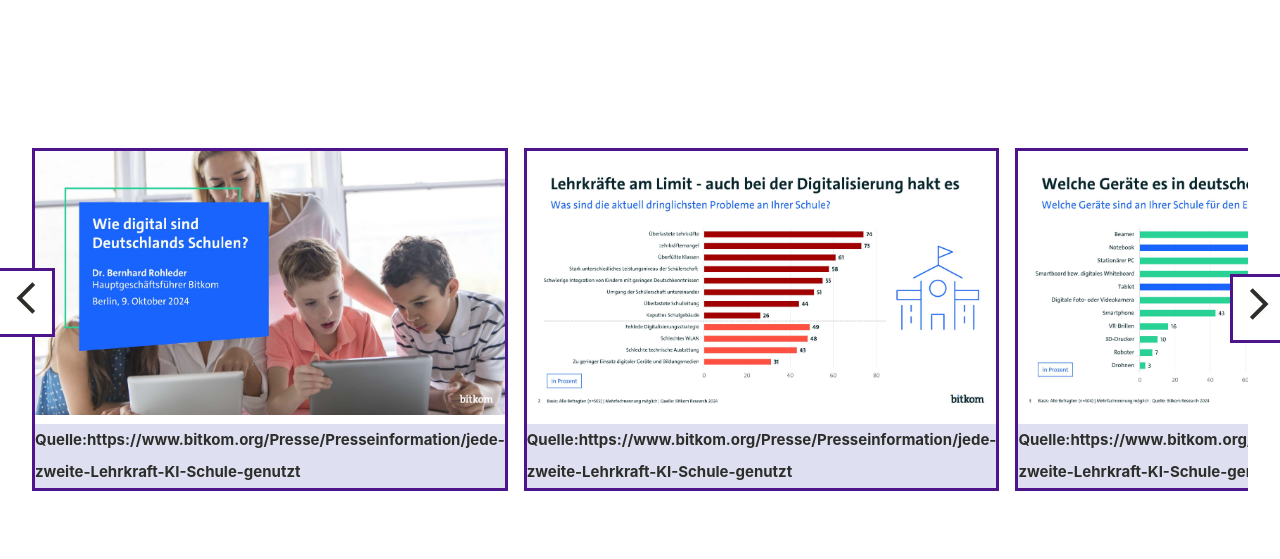
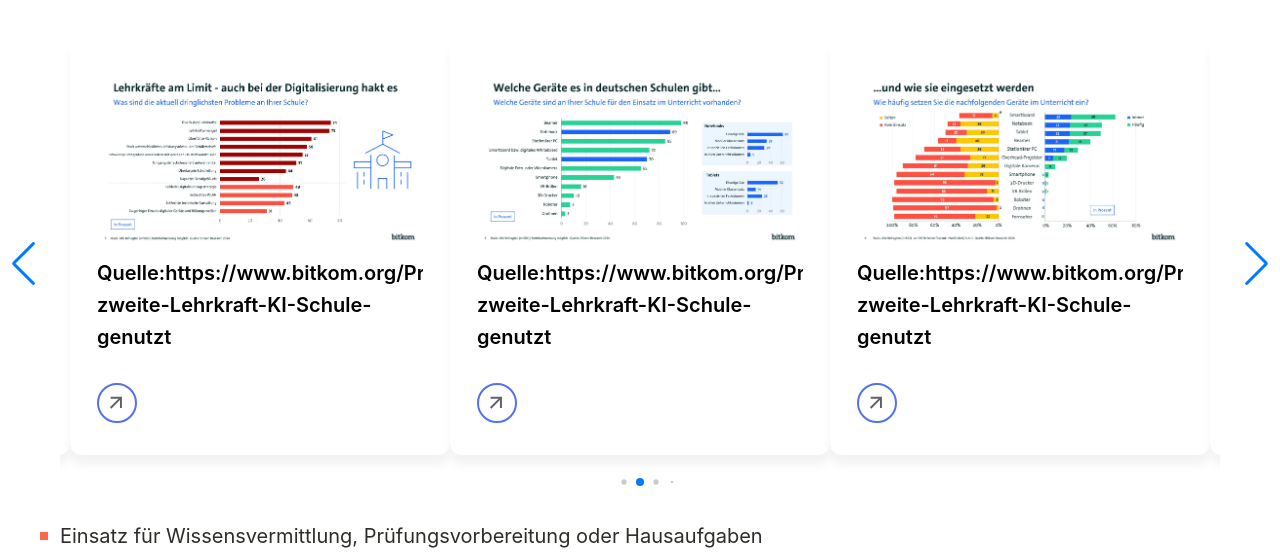
Before and after one commit to 8widerstand/first-css, a website: page wps2_projektarbeit_Willy_Darcisse_Fonkou_Kamte.html in a window 1280 px wide. Shown: the part 342-901 px from the top of the page. Drawn offline with nearby package versions, Linux system fonts and the light colour scheme.

```diff
--- a/wps2_projektarbeit_Willy_Darcisse_Fonkou_Kamte.css
+++ b/wps2_projektarbeit_Willy_Darcisse_Fonkou_Kamte.css
@@ -66,7 +66,6 @@
     height: 100px;
     width: 100%;
     z-index: 1000;
-    overflow-inline: hidden;
     font-size: 18px;
     text-transform: uppercase;
     color: var(--black);
@@ -116,7 +115,9 @@
 
 .navbar > ul > li:hover .sub-menu {
     display: block;
+    z-index: 1000;
 }
+
 
 .hover-elt {
     background: var(--accent-1);
@@ -329,6 +330,13 @@
         position: relative;
 
     }
+    .card-list .card-link .card-image{
+        width: 50%;
+        aspect-ratio: 16/9;
+        object-fit: cover;
+        border-radius: 12px;
+        height: auto;
+    }
 }
 
 /*----------------Responsive2---------------------*/
@@ -339,6 +347,7 @@
         padding-right:30px ;
         padding-left: 40px;
     }
+
     .rooms{
         display: flex;
         overflow-x: auto;
@@ -369,6 +378,10 @@
     .diagram1 > canvas{
        margin: 110px;
     }
+    section > div > canvas{
+        width: min-content;
+        height: min-content;
+    }
     .diagram1 .text__legend{
        margin-left: 160px;
     }
@@ -392,6 +405,13 @@
         border: 1px solid var(--accent-1);
         width: 10%;
 
+    }
+    .swiper{
+        position: relative;
+        display: flex;
+        justify-content: center;
+        align-items: center;
+        width: min-content;
     }
 }
 
@@ -424,77 +444,67 @@
 }
 
 /*--------------------------SLide--------------------------------*/
-.carousel{
-    margin-bottom: 80px;
+.container-swiper {
+    display: flex;
+    justify-content: center;
+    align-items: center;
+    width: 100%;
+    height: 100%;
+
 }
-.rooms {
-    display: flex;
-    --items: 2;
-    gap: 1rem;
-    --gap : var(--gap);
-    overflow-x: auto;
-    padding: -.5rem ;
-    margin: -.5rem ;
-    scroll-snap-type: x proximity;
-    scroll-padding-inline: .5rem;
+.card-wrapper{
+    max-width: 1200px;
+    margin: 0 60px 35px;
+    padding: 20px 10px;
+    overflow: hidden;
 }
-.room img{
-    min-width: calc((100% - (var(--items) - 1) * var(--gap)) / var(--items));
+.card-list .card-item{
+    list-style: none;
+}
+.card-list .card-item .card-link{
+    user-select: none;
+    display: block;
+    padding: 25px;
+    background: #fff;
+    border-radius: 12px;
+    text-decoration: none;
+    border: 2px solid transparent;
+    box-shadow: 0 10px 10px rgba(0,0,0,0.05);
+    transition: 0.3s ease;
+}
+.card-list .card-item .card-link:hover{
+    border-color: #3498db;
+}
+.card-list .card-link .card-image{
     width: 100%;
-    scroll-snap-align: start;
+    aspect-ratio: 16/9;
+    object-fit: cover;
+    border-radius: 12px;
+    height: auto;
+
+}
+.card-list .card-link .card-title{
+    color: #000;
+    font-weight: 600;
+    overflow: hidden;
+
+}
+.card-list .card-link .card-button{
+    height: 40px;
+    width: 40px;
+    border-radius: 50%;
+    margin: 30px 0 5px;
+    border: 2px solid #5372F0;
+    background: none;
+    transform:  rotate(-45deg);
+    cursor: pointer;
+    transition: 0.2s ease;
+
 }
 
-.slides .styleSlide:hover {
-    transform: scale(99%);
-    transition: 0.5s;
-    border-color: rgba(53, 153, 219, 0.6);
-}
-.slides .styleSlide {
-    border: 3px solid var(--accent-2);
-
-}
-.styleSlide img {
-}
-
-.next {
-    position: relative;
-    border: 3px solid var(--accent-2);
-    width: min-content;
-    margin-left: 100%;
-    z-index: 200;
-    top: 187px;
-    cursor: pointer;
-    padding: 7px;
-    left: -10px;
-    background-color: var(--white);
-}
-
-.prev {
-    position: relative;
-    border: 3px solid var(--accent-2);
-    width: min-content;
-    margin-right: 110%;
-    z-index: 200;
-    top: 250px;
-    cursor: pointer;
-    right: 43px;
-    padding: 7px;
-    background-color: var(--white);
-}
-.next:hover, .prev:hover {
-    background-color: #8f95d3;
-    transition: 0.3s ease-in-out;
-}
-
-.slide__navigation .Svg{
-    color: var(--white);
-    fill: var(--black);
-}
-
-.footer__bild{
-    font-size: 15px;
-    font-weight: 700;
-    background-color: var(--accent-3);
+.card-list .card-link:hover .card-button{
+    background: #5372F0;
+    color: #fff;
 }
 
 /**----------- sec1 ---------------------**/
@@ -503,7 +513,6 @@
     margin-block: 80px;
     font-size: 26px;
     font-weight: bold;
-    overflow-x: auto;
 }
 .title_diagramm2 {
     margin-block: 20px;
--- a/wps2_projektarbeit_Willy_Darcisse_Fonkou_Kamte.html
+++ b/wps2_projektarbeit_Willy_Darcisse_Fonkou_Kamte.html
@@ -5,6 +5,8 @@
         <title>Bereits jede zweite Lehrkraft hat KI für die Schule genutzt</title>
         <link rel="stylesheet" href="wps2_projektarbeit_Willy_Darcisse_Fonkou_Kamte.css" />
         <meta name="viewport" content="width=device-width, initial-scale=1.0" />
+        <link rel="stylesheet" href="https://cdn.jsdelivr.net/npm/swiper@11/swiper-bundle.min.css"/>
+        <script src="https://cdn.jsdelivr.net/npm/swiper@11/swiper-bundle.min.js" defer></script>
         <script src="wps2_projektarbeit_Willy_Darcisse_Fonkou_Kamte.js" defer></script>
         <script src="https://cdn.jsdelivr.net/npm/chart.js"></script>
     </head>
@@ -161,121 +163,115 @@
             <h2 class="block-1">Aus der Presse kommende Information</h2>
         </header>
 
-        <div class="carousel container block">
-
-            <div class="relative block-4" data-slider>
-
-                    <div class="slide__navigation prev" data-slider-prev>
-                        <svg class="Svg" xmlns="http://www.w3.org/2000/svg" height="40px" viewBox="0 -960 960 960" width="38px" fill="#5f6368"><path d="M640-80 240-480l400-400 71 71-329 329 329 329-71 71Z" /></svg>
-                    </div>
-
-                    <div class="slide__navigation next" data-slider-next>
-                        <svg class="Svg" xmlns="http://www.w3.org/2000/svg" height="40px" viewBox="0 -960 960 960" width="38px" fill="#5f6368"><path d="m321-80-71-71 329-329-329-329 71-71 400 400L321-80Z" /></svg>
-                    </div>
-
-                    <div id="rooms" class="rooms slides" data-slider-wrapper>
-
-                        <div class="styleSlide slide room">
-                            <img src="assets/imgs/241009-bitkomcharts-bildung24-final_Seite_01.jpg" alt=""/>
-                            <div class="footer__bild">
-                               <a href="#" class="text__footer">Quelle:https://www.bitkom.org/Presse/Presseinformation/jede-zweite-Lehrkraft-KI-Schule-genutzt</a>
-                            </div>
-                        </div>
-
-                        <div class="styleSlide slide room">
-                            <img src="assets/imgs/241009-bitkomcharts-bildung24-final_Seite_02.jpg" alt=""/>
-                            <div class="footer__bild">
-                                <a href="#">Quelle:https://www.bitkom.org/Presse/Presseinformation/jede-zweite-Lehrkraft-KI-Schule-genutzt</a>
-                            </div>
-                        </div>
-
-                        <div class="styleSlide slide room">
-                            <img src="assets/imgs/241009-bitkomcharts-bildung24-final_Seite_03.jpg" alt=""/>
-                            <div class="footer__bild">
-                                <a href="#">Quelle:https://www.bitkom.org/Presse/Presseinformation/jede-zweite-Lehrkraft-KI-Schule-genutzt</a>
-                            </div>
-                        </div>
-
-                        <div class="styleSlide slide room">
-                            <img src="assets/imgs/241009-bitkomcharts-bildung24-final_Seite_04.jpg" alt=""/>
-                            <div class="footer__bild">
-                                <a href="#">Quelle:https://www.bitkom.org/Presse/Presseinformation/jede-zweite-Lehrkraft-KI-Schule-genutzt</a>
-                            </div>
-                        </div>
-
-                        <div class="styleSlide slide room">
-                            <img src="assets/imgs/241009-bitkomcharts-bildung24-final_Seite_05.jpg" alt=""/>
-                            <div class="footer__bild">
-                                <a href="#">Quelle:https://www.bitkom.org/Presse/Presseinformation/jede-zweite-Lehrkraft-KI-Schule-genutzt</a>
-                            </div>
-                        </div>
-
-                        <div class="styleSlide slide room">
-                            <img src="assets/imgs/241009-bitkomcharts-bildung24-final_Seite_06.jpg" alt=""/>
-                             <div class="footer__bild">
-                               <a href="#">Quelle:https://www.bitkom.org/Presse/Presseinformation/jede-zweite-Lehrkraft-KI-Schule-genutzt</a>
-                            </div>
-                        </div>
-
-                        <div class="styleSlide slide room">
-                            <img src="assets/imgs/241009-bitkomcharts-bildung24-final_Seite_07.jpg" alt=""/>
-                             <div class="footer__bild">
-                               <a href="#">Quelle:https://www.bitkom.org/Presse/Presseinformation/jede-zweite-Lehrkraft-KI-Schule-genutzt</a>
-                            </div>
-                        </div>
-
-                        <div class="styleSlide slide room">
-                            <img src="assets/imgs/241009-bitkomcharts-bildung24-final_Seite_08.jpg" alt=""/>
-                             <div class="footer__bild">
-                               <a href="#">Quelle:https://www.bitkom.org/Presse/Presseinformation/jede-zweite-Lehrkraft-KI-Schule-genutzt</a>
-                            </div>
-                        </div>
-
-                        <div class="styleSlide slide room">
-                            <img src="assets/imgs/241009-bitkomcharts-bildung24-final_Seite_09.jpg" alt=""/>
-                             <div class="footer__bild">
-                               <a href="#">Quelle:https://www.bitkom.org/Presse/Presseinformation/jede-zweite-Lehrkraft-KI-Schule-genutzt</a>
-                            </div>
-                        </div>
-
-                        <div class="styleSlide slide room">
-                            <img src="assets/imgs/241009-bitkomcharts-bildung24-final_Seite_10.jpg" alt=""/>
-                             <div class="footer__bild">
-                               <a href="#">Quelle:https://www.bitkom.org/Presse/Presseinformation/jede-zweite-Lehrkraft-KI-Schule-genutzt</a>
-                            </div>
-                        </div>
-
-                        <div class="styleSlide slide room">
-                            <img src="assets/imgs/241009-bitkomcharts-bildung24-final_Seite_11.jpg" alt=""/>
-                             <div class="footer__bild">
-                               <a href="#">Quelle:https://www.bitkom.org/Presse/Presseinformation/jede-zweite-Lehrkraft-KI-Schule-genutzt</a>
-                            </div>
-                        </div>
-
-                        <div class="styleSlide slide room">
-                            <img src="assets/imgs/241009-bitkomcharts-bildung24-final_Seite_12.jpg" alt=""/>
-                             <div class="footer__bild">
-                               <a href="#">Quelle:https://www.bitkom.org/Presse/Presseinformation/jede-zweite-Lehrkraft-KI-Schule-genutzt</a>
-                            </div>
-                        </div>
-
-                        <div class="styleSlide slide room">
-                            <img src="assets/imgs/241009-bitkomcharts-bildung24-final_Seite_13.jpg" alt=""/>
-                             <div class="footer__bild">
-                               <a href="#">Quelle:https://www.bitkom.org/Presse/Presseinformation/jede-zweite-Lehrkraft-KI-Schule-genutzt</a>
-                            </div>
-                        </div>
-
-                        <div class="styleSlide slide room">
-                            <img src="assets/imgs/241009-bitkomcharts-bildung24-final_Seite_14.jpg" alt=""/>
-                             <div class="footer__bild">
-                               <a href="#">Quelle:https://www.bitkom.org/Presse/Presseinformation/jede-zweite-Lehrkraft-KI-Schule-genutzt</a>
-                            </div>
-                        </div>
+        <section class="container-swiper">
+            <div class="swiper">
+                <div class="card-wrapper">
+                    <ul class="card-list swiper-wrapper">
+                        <li class="card-item swiper-slide">
+                            <a href="#" class="card-link">
+                                <img src="assets/imgs/241009-bitkomcharts-bildung24-final_Seite_01.jpg" height="400px" width="600px" alt="Card Image" class="card-image">
+                                <p class="card-title">Quelle:https://www.bitkom.org/Presse/Presseinformation/jede-zweite-Lehrkraft-KI-Schule-genutzt</p>
+                                <button class="card-button"><svg xmlns="http://www.w3.org/2000/svg" height="24px" viewBox="0 -960 960 960" width="24px" fill="#5f6368"><path d="M647-440H160v-80h487L423-744l57-56 320 320-320 320-57-56 224-224Z"/></svg></button>
+                            </a>
+                        </li>
+                        <li class="card-item swiper-slide">
+                            <a href="#" class="card-link">
+                                <img src="assets/imgs/241009-bitkomcharts-bildung24-final_Seite_02.jpg" height="400px" width="600px" alt="Card Image" class="card-image">
+                                <p class="card-title">Quelle:https://www.bitkom.org/Presse/Presseinformation/jede-zweite-Lehrkraft-KI-Schule-genutzt</p>
+                                <button class="card-button"><svg xmlns="http://www.w3.org/2000/svg" height="24px" viewBox="0 -960 960 960" width="24px" fill="#5f6368"><path d="M647-440H160v-80h487L423-744l57-56 320 320-320 320-57-56 224-224Z"/></svg></button>
+                            </a>
+                        </li>
+                        <li class="card-item swiper-slide">
+                            <a href="#" class="card-link">
+                                <img src="assets/imgs/241009-bitkomcharts-bildung24-final_Seite_03.jpg" height="400px" width="600px" alt="Card Image" class="card-image">
+                                <p class="card-title">Quelle:https://www.bitkom.org/Presse/Presseinformation/jede-zweite-Lehrkraft-KI-Schule-genutzt</p>
+                                <button class="card-button"><svg xmlns="http://www.w3.org/2000/svg" height="24px" viewBox="0 -960 960 960" width="24px" fill="#5f6368"><path d="M647-440H160v-80h487L423-744l57-56 320 320-320 320-57-56 224-224Z"/></svg></button>
+                            </a>
+                        </li>
+                        <li class="card-item swiper-slide">
+                            <a href="#" class="card-link">
+                                <img src="assets/imgs/241009-bitkomcharts-bildung24-final_Seite_04.jpg" height="400px" width="600px" alt="Card Image" class="card-image">
+                                <p class="card-title">Quelle:https://www.bitkom.org/Presse/Presseinformation/jede-zweite-Lehrkraft-KI-Schule-genutzt</p>
+                                <button class="card-button"><svg xmlns="http://www.w3.org/2000/svg" height="24px" viewBox="0 -960 960 960" width="24px" fill="#5f6368"><path d="M647-440H160v-80h487L423-744l57-56 320 320-320 320-57-56 224-224Z"/></svg></button>
+                            </a>
+                        </li>
+                        <li class="card-item swiper-slide">
+                            <a href="#" class="card-link">
+                                <img src="assets/imgs/241009-bitkomcharts-bildung24-final_Seite_05.jpg" height="400px" width="600px" alt="Card Image" class="card-image">
+                                <p class="card-title">Quelle:https://www.bitkom.org/Presse/Presseinformation/jede-zweite-Lehrkraft-KI-Schule-genutzt</p>
+                                <button class="card-button"><svg xmlns="http://www.w3.org/2000/svg" height="24px" viewBox="0 -960 960 960" width="24px" fill="#5f6368"><path d="M647-440H160v-80h487L423-744l57-56 320 320-320 320-57-56 224-224Z"/></svg></button>
+                            </a>
+                        </li>
+                        <li class="card-item swiper-slide">
+                            <a href="#" class="card-link">
+                                <img src="assets/imgs/241009-bitkomcharts-bildung24-final_Seite_06.jpg" height="400px" width="600px" alt="Card Image" class="card-image">
+                                <p class="card-title">Quelle:https://www.bitkom.org/Presse/Presseinformation/jede-zweite-Lehrkraft-KI-Schule-genutzt</p>
+                                <button class="card-button"><svg xmlns="http://www.w3.org/2000/svg" height="24px" viewBox="0 -960 960 960" width="24px" fill="#5f6368"><path d="M647-440H160v-80h487L423-744l57-56 320 320-320 320-57-56 224-224Z"/></svg></button>
+                            </a>
+                        </li>
+                        <li class="card-item swiper-slide">
+                            <a href="#" class="card-link">
+                                <img src="assets/imgs/241009-bitkomcharts-bildung24-final_Seite_07.jpg" height="400px" width="600px" alt="Card Image" class="card-image">
+                                <p class="card-title">Quelle:https://www.bitkom.org/Presse/Presseinformation/jede-zweite-Lehrkraft-KI-Schule-genutzt</p>
+                                <button class="card-button"><svg xmlns="http://www.w3.org/2000/svg" height="24px" viewBox="0 -960 960 960" width="24px" fill="#5f6368"><path d="M647-440H160v-80h487L423-744l57-56 320 320-320 320-57-56 224-224Z"/></svg></button>
+                            </a>
+                        </li>
+                        <li class="card-item swiper-slide">
+                            <a href="#" class="card-link">
+                                <img src="assets/imgs/241009-bitkomcharts-bildung24-final_Seite_08.jpg" height="400px" width="600px" alt="Card Image" class="card-image">
+                                <p class="card-title">Quelle:https://www.bitkom.org/Presse/Presseinformation/jede-zweite-Lehrkraft-KI-Schule-genutzt</p>
+                                <button class="card-button"><svg xmlns="http://www.w3.org/2000/svg" height="24px" viewBox="0 -960 960 960" width="24px" fill="#5f6368"><path d="M647-440H160v-80h487L423-744l57-56 320 320-320 320-57-56 224-224Z"/></svg></button>
+                            </a>
+                        </li>
+                        <li class="card-item swiper-slide">
+                            <a href="#" class="card-link">
+                                <img src="assets/imgs/241009-bitkomcharts-bildung24-final_Seite_09.jpg" height="400px" width="600px" alt="Card Image" class="card-image">
+                                <p class="card-title">Quelle:https://www.bitkom.org/Presse/Presseinformation/jede-zweite-Lehrkraft-KI-Schule-genutzt</p>
+                                <button class="card-button"><svg xmlns="http://www.w3.org/2000/svg" height="24px" viewBox="0 -960 960 960" width="24px" fill="#5f6368"><path d="M647-440H160v-80h487L423-744l57-56 320 320-320 320-57-56 224-224Z"/></svg></button>
+                            </a>
+                        </li>
+                        <li class="card-item swiper-slide">
+                            <a href="#" class="card-link">
+                                <img src="assets/imgs/241009-bitkomcharts-bildung24-final_Seite_10.jpg" height="400px" width="600px" alt="Card Image" class="card-image">
+                                <p class="card-title">Quelle:https://www.bitkom.org/Presse/Presseinformation/jede-zweite-Lehrkraft-KI-Schule-genutzt</p>
+                                <button class="card-button"><svg xmlns="http://www.w3.org/2000/svg" height="24px" viewBox="0 -960 960 960" width="24px" fill="#5f6368"><path d="M647-440H160v-80h487L423-744l57-56 320 320-320 320-57-56 224-224Z"/></svg></button>
+                            </a>
+                        </li>
+                        <li class="card-item swiper-slide">
+                            <a href="#" class="card-link">
+                                <img src="assets/imgs/241009-bitkomcharts-bildung24-final_Seite_11.jpg" height="400px" width="600px" alt="Card Image" class="card-image">
+                                <p class="card-title">Quelle:https://www.bitkom.org/Presse/Presseinformation/jede-zweite-Lehrkraft-KI-Schule-genutzt</p>
+                                <button class="card-button"><svg xmlns="http://www.w3.org/2000/svg" height="24px" viewBox="0 -960 960 960" width="24px" fill="#5f6368"><path d="M647-440H160v-80h487L423-744l57-56 320 320-320 320-57-56 224-224Z"/></svg></button>
+                            </a>
+                        </li>
+                        <li class="card-item swiper-slide">
+                            <a href="#" class="card-link">
+                                <img src="assets/imgs/241009-bitkomcharts-bildung24-final_Seite_12.jpg" height="400px" width="600px" alt="Card Image" class="card-image">
+                                <p class="card-title">Quelle:https://www.bitkom.org/Presse/Presseinformation/jede-zweite-Lehrkraft-KI-Schule-genutzt</p>
+                                <button class="card-button"><svg xmlns="http://www.w3.org/2000/svg" height="24px" viewBox="0 -960 960 960" width="24px" fill="#5f6368"><path d="M647-440H160v-80h487L423-744l57-56 320 320-320 320-57-56 224-224Z"/></svg></button>
+                            </a>
+                        </li>
+                        <li class="card-item swiper-slide">
+                            <a href="#" class="card-link">
+                                <img src="assets/imgs/241009-bitkomcharts-bildung24-final_Seite_13.jpg" height="400px" width="600px" alt="Card Image" class="card-image">
+                                <p class="card-title">Quelle:https://www.bitkom.org/Presse/Presseinformation/jede-zweite-Lehrkraft-KI-Schule-genutzt</p>
+                                <button class="card-button"><svg xmlns="http://www.w3.org/2000/svg" height="24px" viewBox="0 -960 960 960" width="24px" fill="#5f6368"><path d="M647-440H160v-80h487L423-744l57-56 320 320-320 320-57-56 224-224Z"/></svg></button>
+                            </a>
+                        </li>
+                        <li class="card-item swiper-slide">
+                            <a href="#" class="card-link">
+                                <img src="assets/imgs/241009-bitkomcharts-bildung24-final_Seite_14.jpg" height="400px" width="600px" alt="Card Image" class="card-image">
+                                <p class="card-title">Quelle:https://www.bitkom.org/Presse/Presseinformation/jede-zweite-Lehrkraft-KI-Schule-genutzt</p>
+                                <button class="card-button"><svg xmlns="http://www.w3.org/2000/svg" height="24px" viewBox="0 -960 960 960" width="24px" fill="#5f6368"><path d="M647-440H160v-80h487L423-744l57-56 320 320-320 320-57-56 224-224Z"/></svg></button>
+                            </a>
+                        </li>
+                    </ul>
+                    <div class="swiper-pagination"></div>
+                    <div class="swiper-slide-button  swiper-button-prev"></div>
+                    <div class="swiper-slide-button  swiper-button-next"></div>
                 </div>
-
             </div>
-        </div>
+        </section>
 
         <section class="container stat block">
             <ul class="block-4">
--- a/wps2_projektarbeit_Willy_Darcisse_Fonkou_Kamte.js
+++ b/wps2_projektarbeit_Willy_Darcisse_Fonkou_Kamte.js
@@ -66,45 +66,45 @@
 
 //---------------------------------------------Slide-----------------------------------------
 
-class Slider {
-    constructor(el) {
-        this.nextButton = el.querySelector("[data-slider-next]")
-        this.prevButton = el.querySelector("[data-slider-prev]")
-        this.wrapper = el.querySelector("[data-slider-wrapper]")
-        this.nextButton.addEventListener("click", () => this.move(1))
-        this.prevButton.addEventListener("click", () => this.move(-1))
-        console.log(this.pages)
-    }
+new Swiper('.card-wrapper', {
 
-    get itemsToScroll() {
-        parseInt(window.getComputedStyle(this.wrapper).getPropertyValue
-        ("--items"), 10)
-    }
+    loop: true,
 
-    get pages() {
-        return Math.ceil(this.wrapper.children.length / this.itemsToScroll)
-    }
+    autoplay: {
+        delay: 3000,
+        disableOnInteraction: false,
+    },
+    // If we need pagination
+    pagination: {
+        el: '.swiper-pagination',
+        clickable: true,
+        dynamicBullets: true,
+    },
 
-    get page() {
-        return Math.ceil(this.wrapper.scrollLeft / this.wrapper.offsetWidth)
-    }
+    // Navigation arrows
+    navigation: {
+        nextEl: '.swiper-button-next',
+        prevEl: '.swiper-button-prev',
+    },
 
-    move(n) {
-        let newPage = this.page + n
+    /*Responsive*/
+    breakpoints: {
+        0:{
+            slidesPerView: 1,
+        },
+        900:{
+            slidesPerView: 2,
+        },
+        1200:{
+            slidesPerView: 3,
+        }
+    },
+    timeout: 3000,
 
-        if (newPage < 0) newPage = 0
-        if (newPage >= this.pages) newPage = this.page - 1
 
-        this.wrapper.scrollTo({
-            left: this.wrapper.children[newPage * this.itemsToScroll].offsetLeft,
-            behavior: "smooth",
-        })
-    }
-}
-new Slider(document.querySelector("[data-slider]"))
+})
 
 /*-----------------------------------Responsive-----------------------------------*/
-
 
 let openSubMenu = document.querySelectorAll(".main_title")
 let closeSubMenu = document.querySelectorAll(".position")
```
